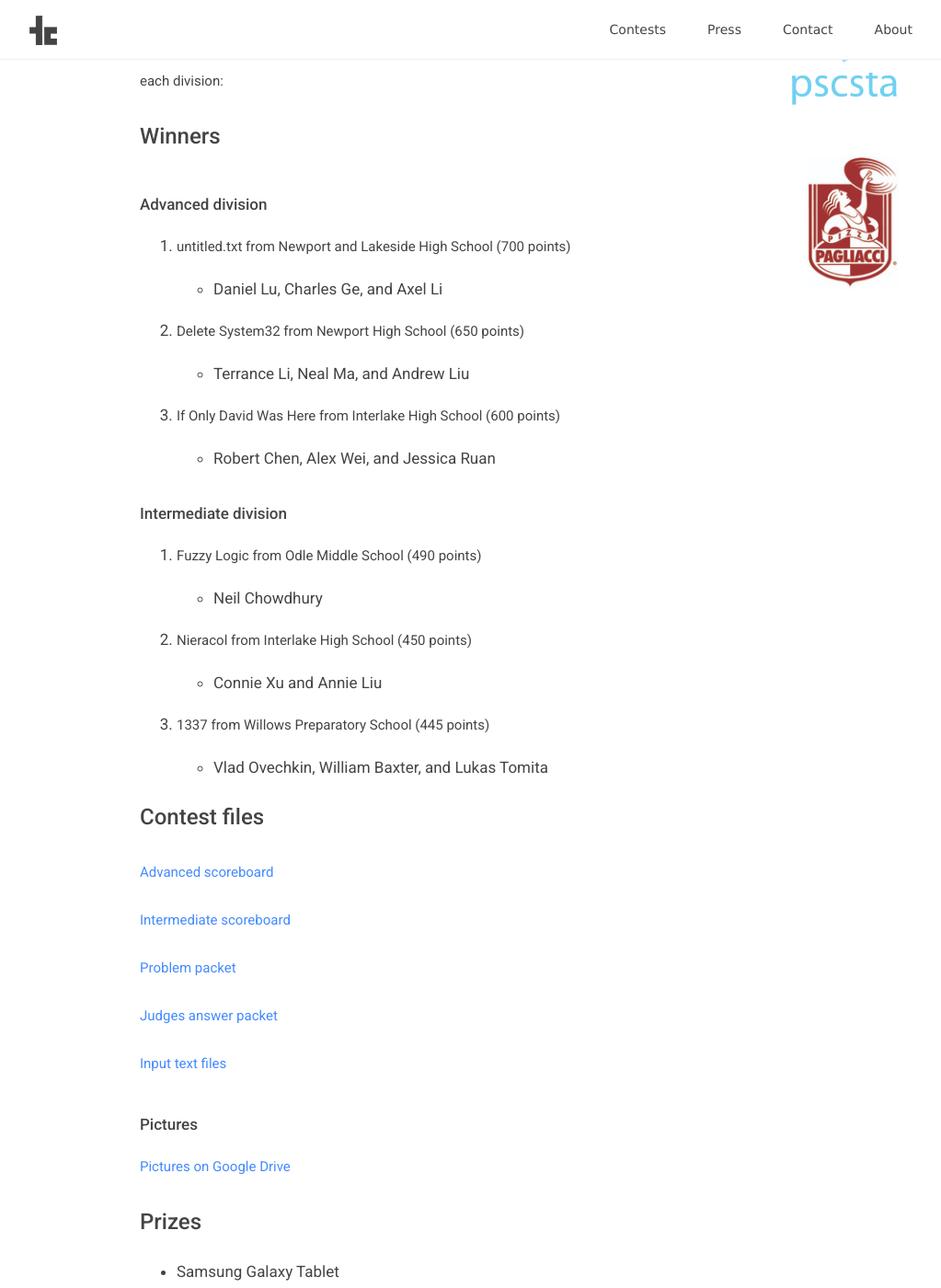
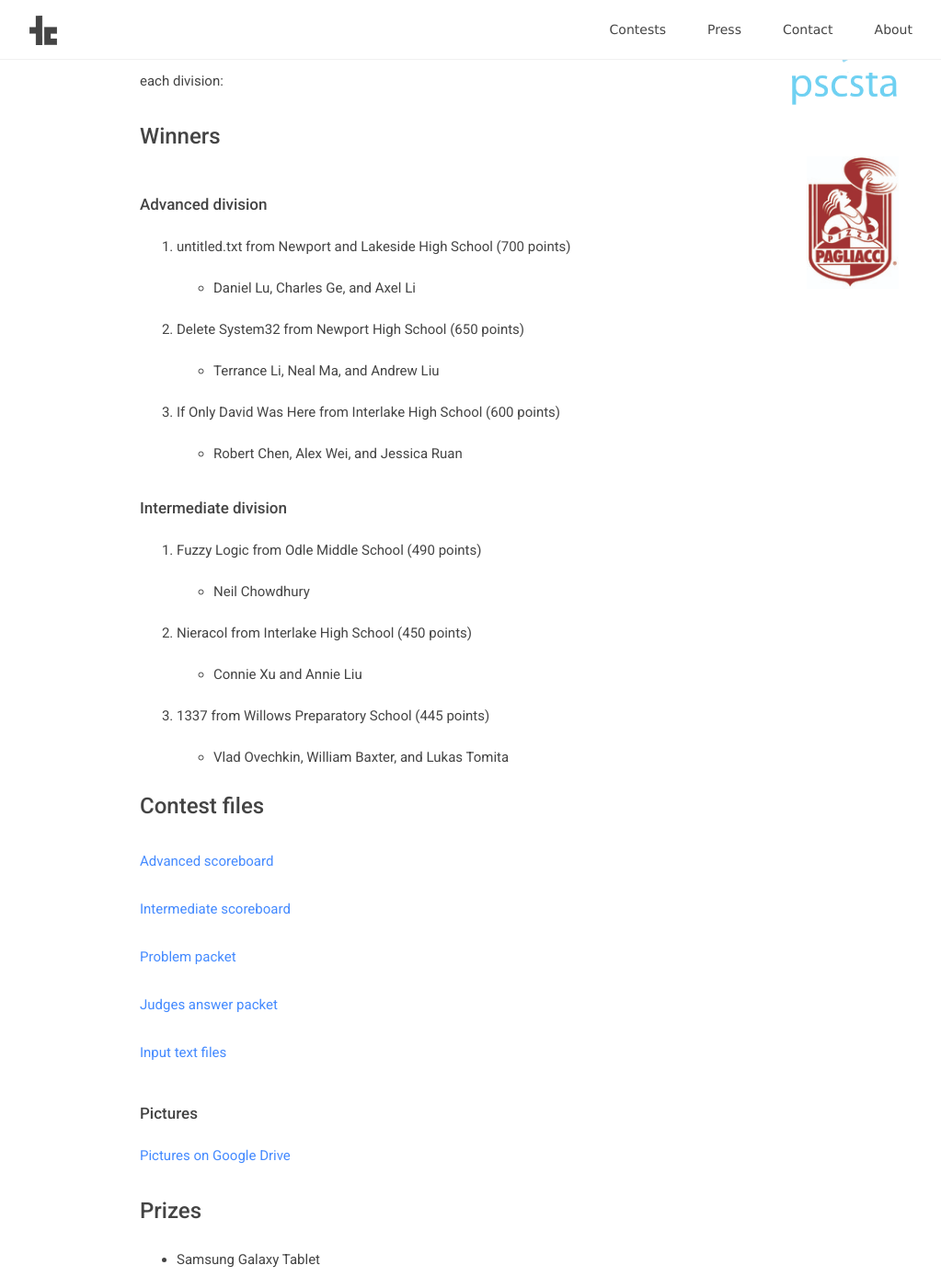
Before and after one commit to teamscode/teamscode.github.io, a Jekyll site: the page built from _posts/2017-9-24-fall-2017-mihs-programming-contest.md, in a window 1280 px wide and 1400 px high, scrolled down 460 px. Shown: the whole window at 92% size, without its empty margins (128-1151 px from the left). Built offline with Jekyll 4.4.1, drawn with Linux system fonts in a browser that asks for light colours; nearby versions of some CDN libraries; some of the changed text lies outside the part shown.

Commit message:
adding non-profit things to about page and footer, as well as modifying li size on contests

```diff
--- a/_includes/footer.html
+++ b/_includes/footer.html
@@ -20,6 +20,8 @@
         </a>
       </div>
     </div>
+    <br>
+    <div class="footer-copyright"style="font-size:12px">TeamsCode is a 501(c)(3) non-profit organization.</div>
     <div class="footer-copyright" style="font-size:12px">Website and materials not to be reproduced without prior written permission from both TeamsCode Presidents (Alan Bi and Chris Elliott).</div>
   </div>
 </div>
--- a/_sass/includes/_footer.scss
+++ b/_sass/includes/_footer.scss
@@ -10,12 +10,12 @@
 
   .footer-copyright {
     color: #999;
-    margin-top: 40px;
+    margin-top: 5px;
   }
 
   .footer-social-menu {
-    margin-top: 40px;
     float: right;
+    margin-top: 5px;
 
     div {
       display: inline-block;
--- a/_sass/theme/_typography.scss
+++ b/_sass/theme/_typography.scss
@@ -96,7 +96,7 @@ a {
   ul,
   ol {
     li {
-      font-size: 17px;
+      font-size: 15px;
       margin: 0 0 20px 0;
     }
   }
--- a/about.html
+++ b/about.html
@@ -16,7 +16,7 @@ header: About
 <!--<div class="about-content-a"></div>-->
 <div class="site-max-width">
   <div class="p" style="max-width:960px">
-    <b>TeamsCode</b> is a student-run pending 501(c)(3) non-profit that works to
+    <b>TeamsCode</b> is a student-run 501(c)(3) non-profit that works to
     encourage high school students to study computer science. We work with the
     Computer Science Teacher's Association and other sponsors to create awesome
     programming contests with free snacks, pizza, medals, and prizes!
```
